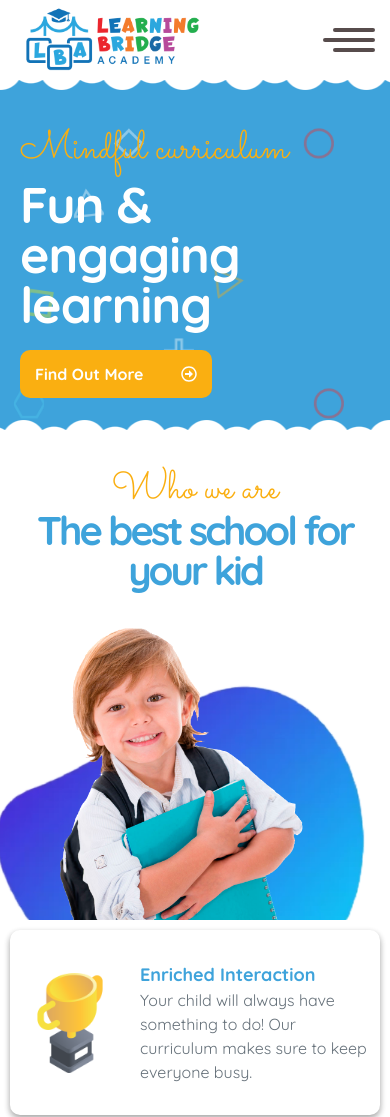
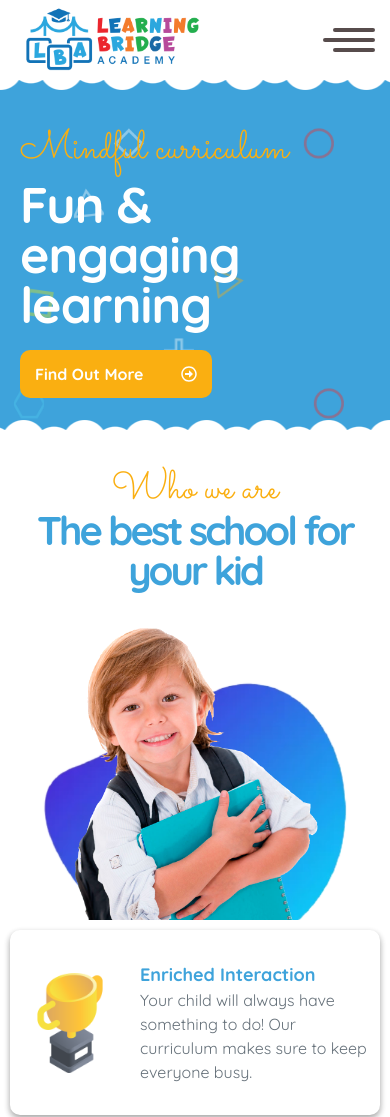
Before and after one commit to Zhybuliou/learningbridge, a React (Vite) app: page /freehold in a window 390 px wide. Shown: the top 1117 px of the page. Built offline with nearby package versions, Linux system fonts and the light colour scheme.

Commit message:
fix: 320px

```diff
--- a/src/components/who-we-are/whoWeAre.css
+++ b/src/components/who-we-are/whoWeAre.css
@@ -94,4 +94,8 @@
   .who-content-image img {
     margin-top: 0px;
   }
+  .who-content-image {
+    margin-right: 0px;
+    width: 310px;
+  }
 }
--- a/src/pages/virtual/virtual.css
+++ b/src/pages/virtual/virtual.css
@@ -91,4 +91,8 @@
     .virtual-content-image img {
       margin-top: 0px;
     }
+    .virtual-content-image {
+      margin-right: 0px;
+      width: 310px;
+    }
   }
```
